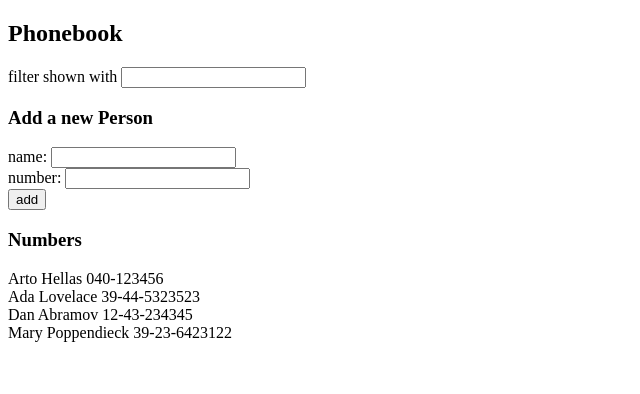
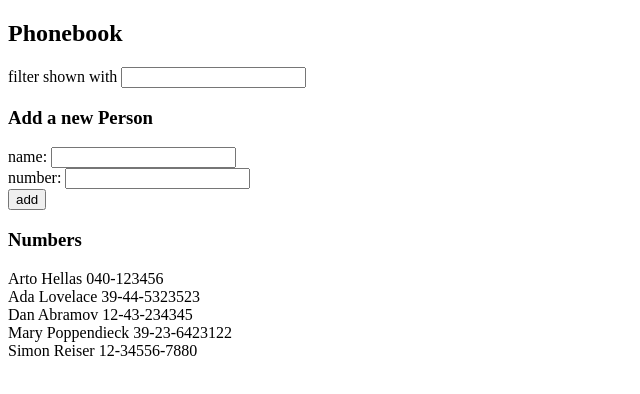
Before and after one commit to 70fu/fullstackopen-2023, a React (Vite) app in the folder part2/phonebook/: page / in a window 1280 px wide. Shown: the top 394 px of the page, without its empty margins (0-640 px from the left). Built offline with nearby package versions, Linux system fonts and the light colour scheme; data requests are answered from the project's data file.

Commit message:
complete exercises 2.12, 2.13

```diff
--- a/part2/phonebook/db.json
+++ b/part2/phonebook/db.json
@@ -1,5 +1,5 @@
 {
-    "persons":[
+  "persons": [
     {
       "name": "Arto Hellas",
       "number": "040-123456",
@@ -19,6 +19,11 @@
       "name": "Mary Poppendieck",
       "number": "39-23-6423122",
       "id": 4
+    },
+    {
+      "name": "Simon Reiser",
+      "number": "12-34556-7880",
+      "id": 5
     }
   ]
 }
--- a/part2/phonebook/src/App.jsx
+++ b/part2/phonebook/src/App.jsx
@@ -1,5 +1,5 @@
 import { useState, useEffect } from 'react'
-import axios from 'axios'
+import personService from './services/persons'
 
 const Filter = ({ filter, onChange }) => {
   return (
@@ -65,7 +65,7 @@ const PersonList = ({ persons, filter }) => {
     <div>
       {persons.filter((person) => filter.trim().length === 0 || person.name.toLowerCase().includes(filter.toLowerCase()))
         .map((person) =>
-          <Person key={person.name} person={person} />
+          <Person key={person.id} person={person} />
         )}
     </div>
   )
@@ -77,11 +77,11 @@ const App = () => {
 
   const personHook = ()=>{
     console.log('get persons');
-    axios
-      .get('http://localhost:3001/persons')
-      .then(response => {
+    personService
+      .getAll()
+      .then(persons => {
         console.log('received persons');
-        setPersons(response.data);
+        setPersons(persons);
       })
   }
   useEffect(personHook,[]);
@@ -99,8 +99,14 @@ const App = () => {
     const newPerson = {
       name: newName,
       number: newNumber
-    }
-    setPersons(persons.concat(newPerson));
+    };
+    console.log('create person ',newPerson);
+    personService
+      .create(newPerson)
+      .then(createdPerson => {
+        console.log('created person ', createdPerson);
+        setPersons(persons.concat(createdPerson));
+      })
     return true;
   }
 
--- /dev/null
+++ b/part2/phonebook/src/services/persons.js
@@ -0,0 +1,19 @@
+import axios from 'axios'
+const baseUrl = 'http://localhost:3001/persons';
+
+const getAll = ()=>{
+    const request = axios.get(baseUrl);
+    return request.then(response => response.data);
+}
+
+const create = newObject => {
+    const request = axios.post(baseUrl,newObject);
+    return request.then(response=>response.data);
+}
+
+const update = (id, newObject) => {
+    const request = axios.put(`${baseUrl}/${id}`, newObject);
+    return request.then(response => response.data);
+}
+
+export default {getAll, create, update}
```
Lines whose indentation alone changed are shown as unchanged.
